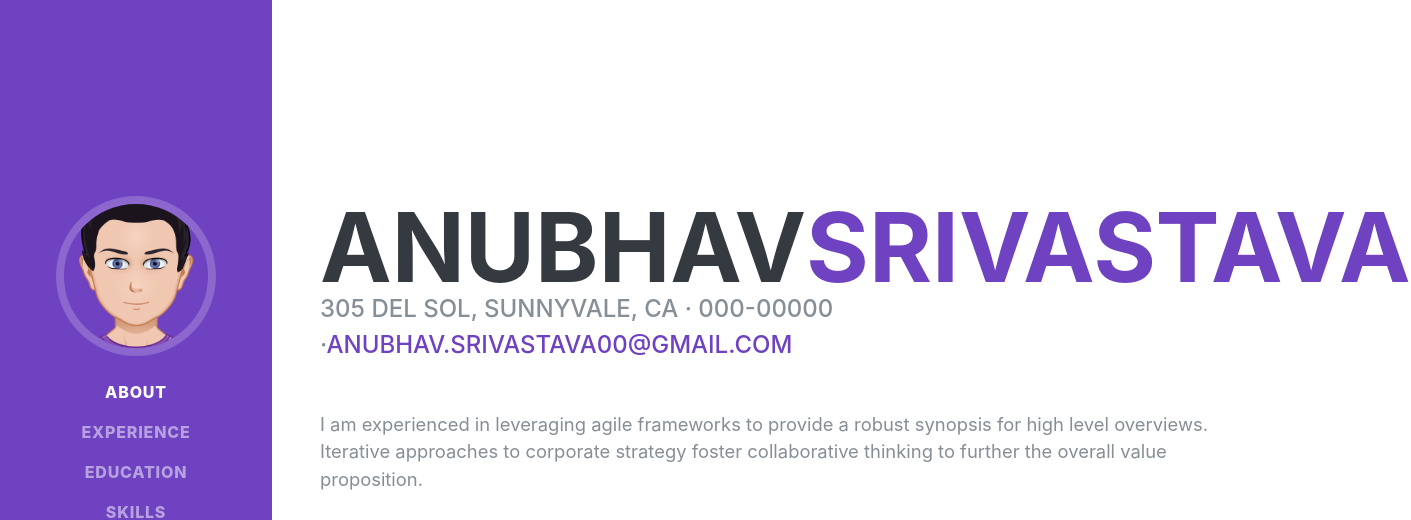
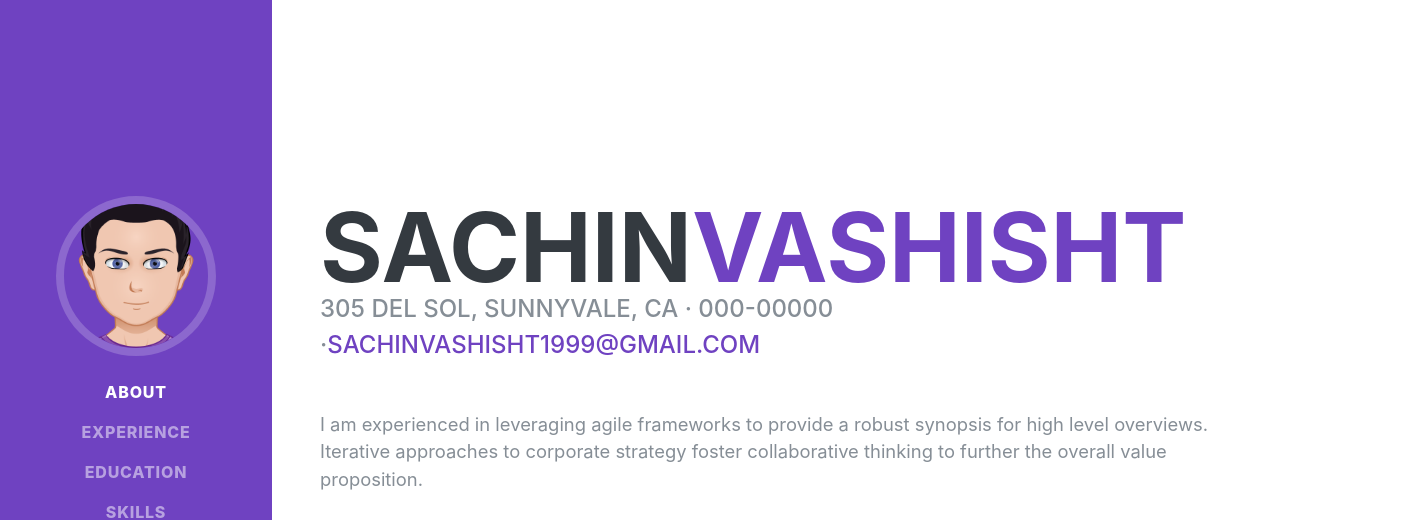
Before and after one commit to SachRestated/DemoPortfolio, a Gatsby site: page / in a window 1280 px wide. Shown: the top 520 px of the page, 1411 px wide, since content can reach past the window. Built offline with nearby package versions, Linux system fonts and the light colour scheme; Gatsby itself is replaced by a stand-in of ours; a web font is replaced by a local one.

Commit message:
Initial Commit

```diff
--- a/config.js
+++ b/config.js
@@ -1,5 +1,5 @@
 module.exports = {
-  siteTitle: 'Gatsby Starter Resume', // <title>
+  siteTitle: 'Sachin Vashisht Portfolio', // <title>
   manifestName: 'Resume',
   manifestShortName: 'Landing', // max 12 characters
   manifestStartUrl: '/',
@@ -8,8 +8,8 @@ module.exports = {
   manifestDisplay: 'standalone',
   manifestIcon: 'src/assets/img/website-icon.png',
   pathPrefix: `/gatsby-starter-resume/`, // This path is subpath of your hosting https://domain/portfolio
-  firstName: 'Anubhav',
-  lastName: 'Srivastava',
+  firstName: 'Sachin',
+  lastName: 'Vashisht',
   // social
   socialLinks: [
     {
@@ -33,7 +33,7 @@ module.exports = {
       url: 'https://facebook.com/theanubhav',
     },
   ],
-  email: 'anubhav.srivastava00@gmail.com',
+  email: 'sachinvashisht1999@gmail.com',
   phone: '000-00000',
   address: '305 Del Sol, Sunnyvale, CA',
 };
--- a/src/components/Layout.js
+++ b/src/components/Layout.js
@@ -22,7 +22,7 @@ class Layout extends Component {
         render={data => (
           <>
             <Helmet
-              title={data.site.siteMetadata.title}
+              title={'Sachin Vashisht Portfolio'}
               meta={[
                 { name: 'description', content: 'Resume' },
                 { name: 'keywords', content: 'site, web' },
```
